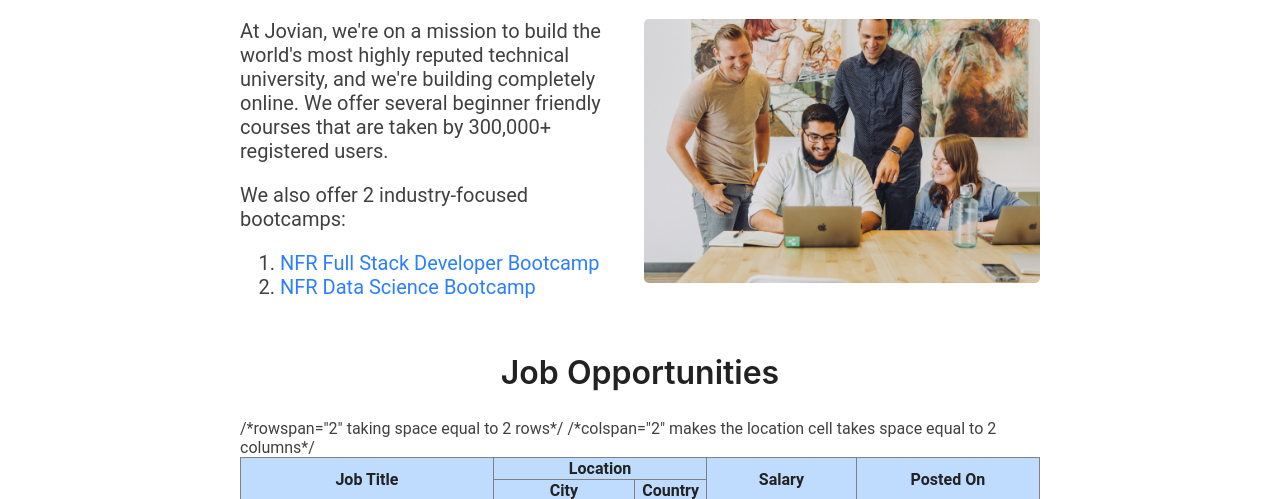
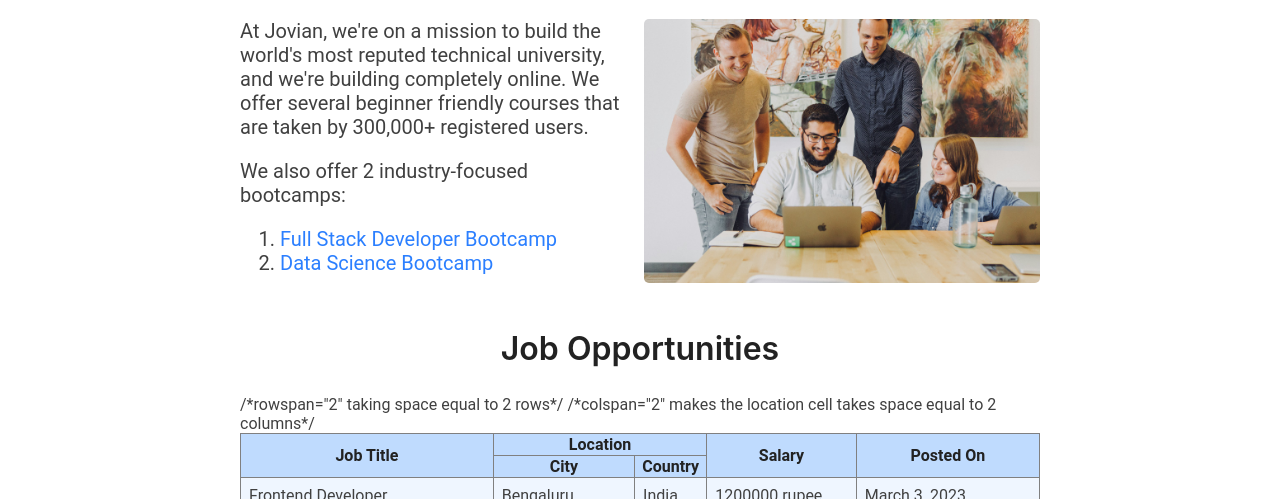
Before and after one commit to NusraFatemaRidme/jovian-careers-site-live, a plain HTML site: page src/index.html in a window 1280 px wide. Shown: the part 656-1155 px from the top of the page. Drawn offline with Linux system fonts and the light colour scheme.

Commit message:
made some changes to index.html

```diff
--- a/src/index.html
+++ b/src/index.html
@@ -23,12 +23,12 @@
         <img id="logo" src="https://i.imgur.com/m1wXjqw.png" alt="Jovian Logo">
     </div>
     <img id="banner" src="banner.jpg" alt="Banner" height="240">
-    <h1 >About Jovian</h1>
+    <h1 >Welcome to Jovian</h1>
 
     <div id="about" >
         <div id="description">
         <p style="margin-top: 0;">
-      At Jovian, we're on a mission to build the world's most highly reputed
+      At Jovian, we're on a mission to build the world's most reputed
       technical university, and we're building completely online. We offer
       several beginner friendly courses that are taken by 300,000+ registered
       users.
@@ -38,12 +38,12 @@
         <ol>
             <li>
                 <a href="https://jovian.com/learn/web-development-with-html-and-css">
-                NFR Full Stack Developer Bootcamp
+                Full Stack Developer Bootcamp
             </li>
                 </a>
             <li>
                 <a href="https://jovian.com/learn/web-development-with-html-and-css">
-                NFR Data Science Bootcamp
+                Data Science Bootcamp
             </li>
                 </a>
         </ol>
```
